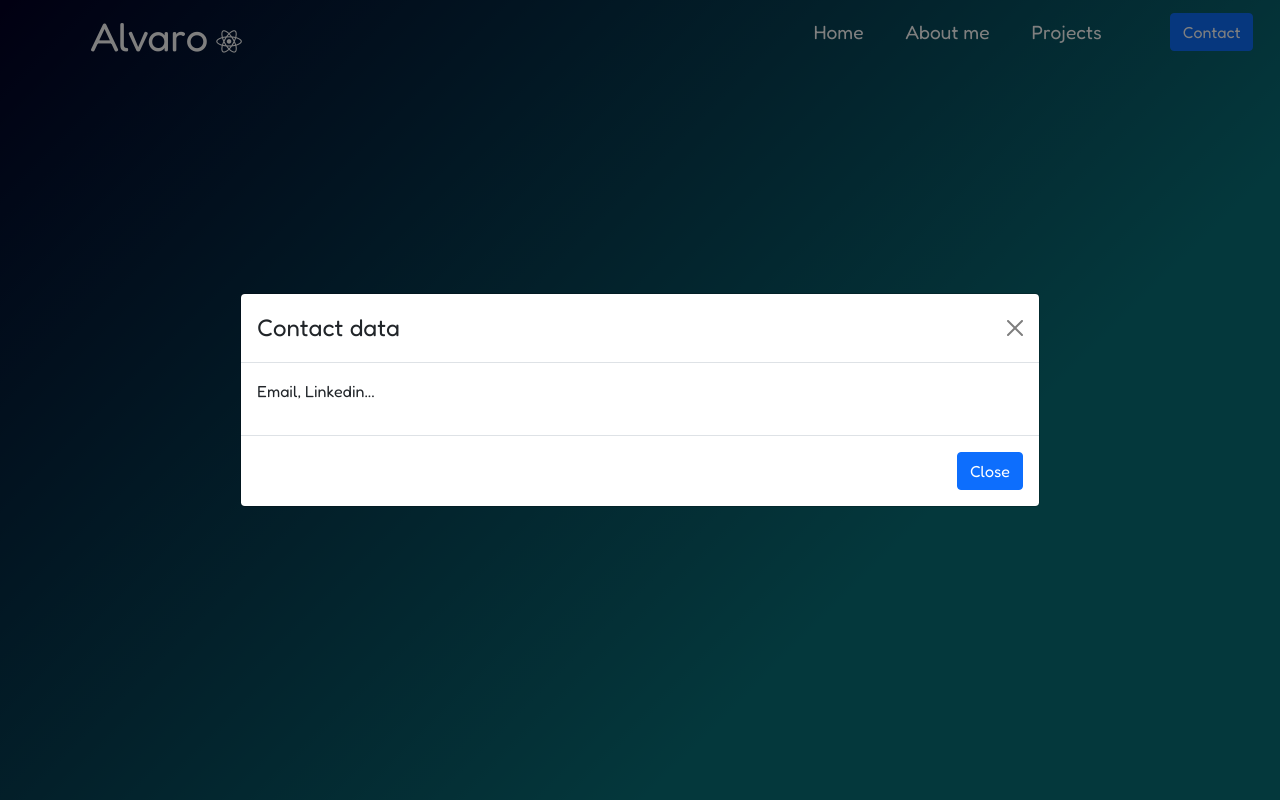
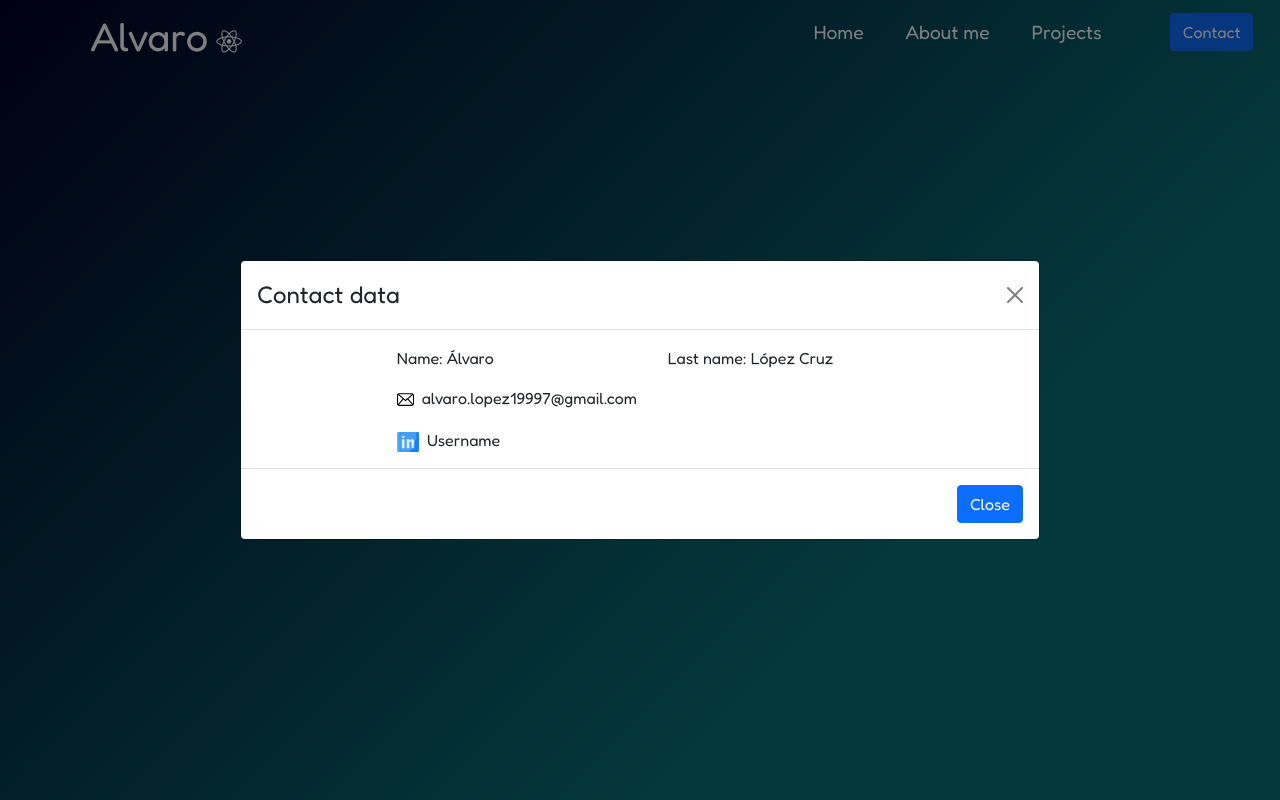
Before and after one commit to alvarodev-lc/personal-website, a React (Create React App) app: page /about in a window 1280 px wide. Both pictures are taken after a click on the button "Contact". Built offline with nearby package versions, Linux system fonts and the light colour scheme.

Commit message:
Contact modal data

```diff
--- a/src/components/ContactModal/contact_modal.jsx
+++ b/src/components/ContactModal/contact_modal.jsx
@@ -1,6 +1,9 @@
 import React from "react";
 import { Modal, Button } from "react-bootstrap";
 import '../.././static/css/bootstrap/bootstrap.min.css'
+
+import mail_icon from '../.././static/images/mail.svg'
+import linkedin_icon from '../.././static/images/linkedin.png'
 
 
 function ModalImplementation(props) {
@@ -17,9 +20,26 @@ function ModalImplementation(props) {
         </Modal.Title>
       </Modal.Header>
       <Modal.Body>
-        <p>
-          Email, Linkedin...
-        </p>
+        <div className="row pb-3 offset-md-2">
+          <div className="col-5">
+            Name: Álvaro
+          </div>
+          <div className="col-7">
+            Last name: López Cruz
+          </div>
+        </div>
+        <div className="row pb-3 offset-md-2">
+          <div className="col-12">
+            <img src={mail_icon} alt="Mail Icon" width="25" height="25" className="pe-2"/>
+            <span>alvaro.lopez19997@gmail.com</span>
+          </div>
+        </div>
+        <div className="row offset-md-2">
+          <div className="col-12">
+            <img src={linkedin_icon} alt="LinkedIn Icon" width="30" height="20" className="pe-2"/>
+            <span>Username</span>
+          </div>
+        </div>
       </Modal.Body>
       <Modal.Footer>
         <Button onClick={props.onHide}>Close</Button>
```
Also changed, not shown: src/static/images/linkedin.png (added), src/static/images/mail.svg (added).
